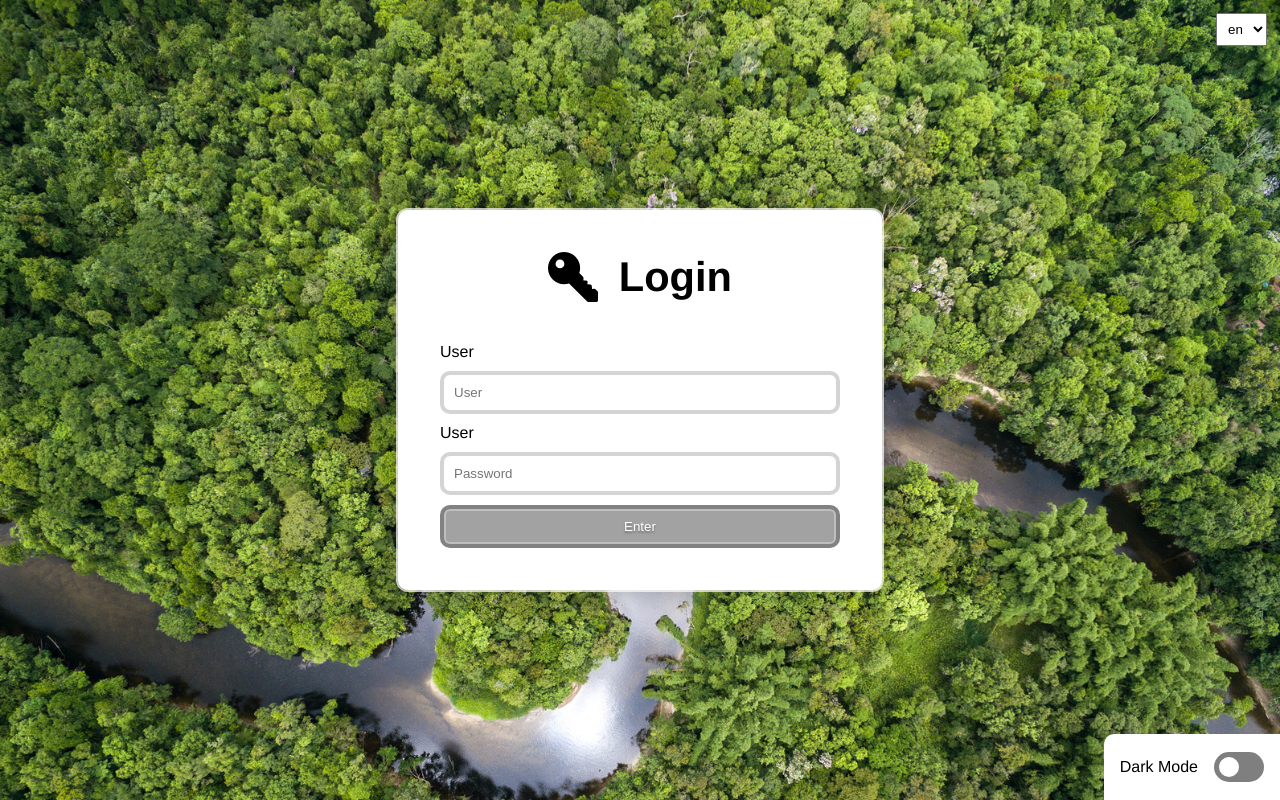
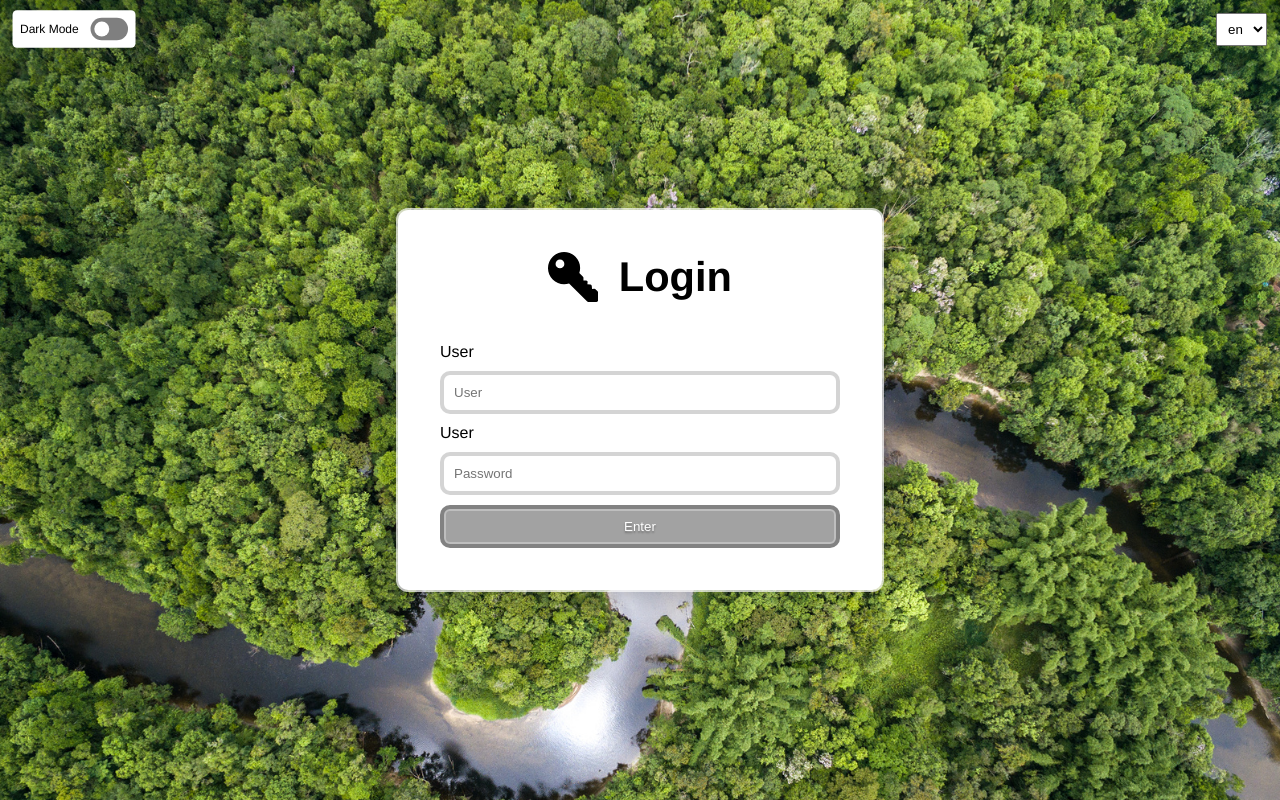
Before and after one commit to lucasferreiralimax/chat-vue, a Vue app: page /login in a window 1280 px wide. Built offline with nearby package versions, Linux system fonts and the light colour scheme.

Commit message:
adjustment login dark-mode component reduce size

```diff
--- a/src/views/Login.vue
+++ b/src/views/Login.vue
@@ -61,11 +61,12 @@ export default {
     right 0
   .dark-mode
     position absolute
-    bottom 0
-    right 0
-    padding .5em 1em
-    border-top-left-radius 10px
+    top 4px
+    left -8px
+    padding 0 10px
+    border-radius 6px
     background var(--main-bg-color)
+    transform scale(.75)
 .login-form
   background var(--main-bg-color)
   border-radius 10px
```
